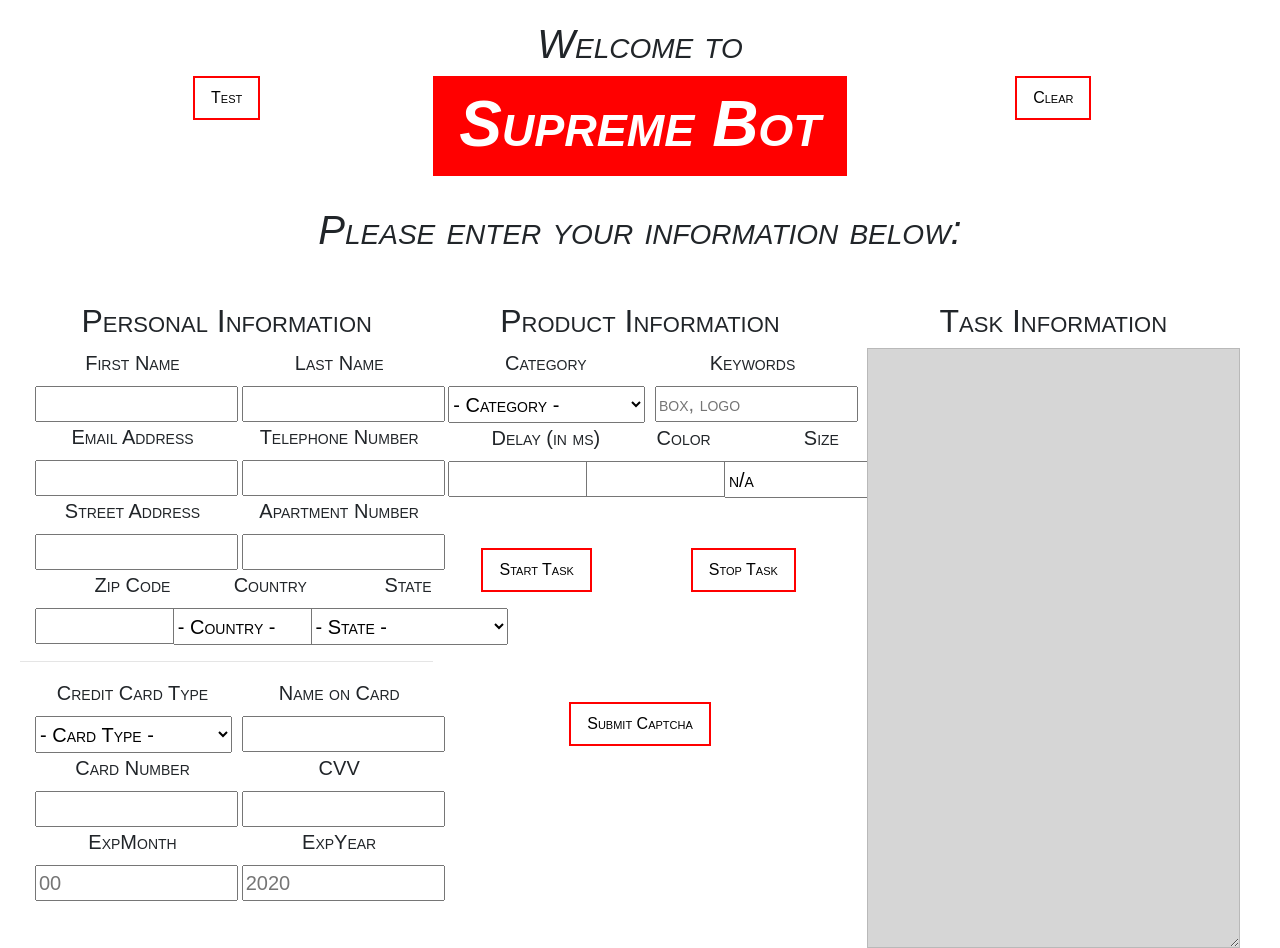
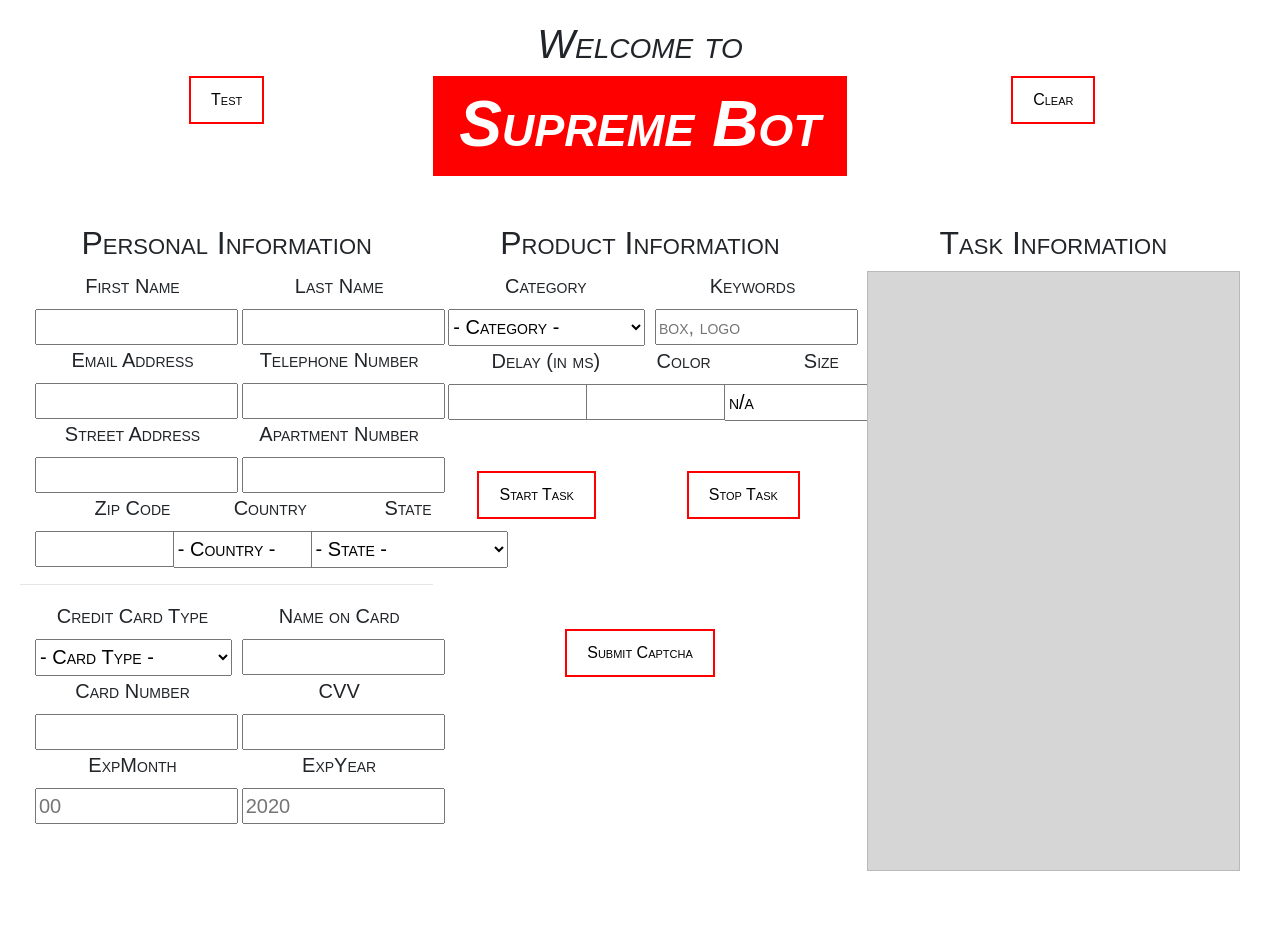
Before and after one commit to frankied003/SupremeBot, a website: page frontEnd/index.html in a window 1280 px wide. After the commit the page ends 891 px from the top, so only its background shows below. Drawn offline with nearby package versions, Linux system fonts and the light colour scheme.

Commit message:
Small frontend changes

```diff
--- a/frontEnd/index.css
+++ b/frontEnd/index.css
@@ -59,13 +59,11 @@
 }
 
 button {
-    background-color: red;
-    color: white;
-    padding: 8px 16px;
+    padding: 10px 20px;
     text-align: center;
     text-decoration: none;
     display: inline-block;
-    font-size: 16px;
+    font-size: 16\px;
     margin: 4px 2px;
     transition-duration: 0.4s;
     cursor: pointer;
@@ -79,6 +77,7 @@
     height: 600px;
     margin: 0px 20px;
     background-color: #d6d6d6;
+    resize: none;
 }
 
 button:hover{
--- a/frontEnd/index.html
+++ b/frontEnd/index.html
@@ -17,20 +17,17 @@
             </div>
             <div class="row d-flex justify-content-center">
                 <div class="col-md-4 text-center">
-                    <button onclick="test()"> Test</button>
+                    <button onclick="test()"> Test </button>
                 </div>
                 <div class="box col-md-4 text-center">
                     <h3> Supreme Bot </h3>
                 </div>
                 <div class="col-md-4 text-center">
-                    <button onclick="clear()"> Clear</button>
+                    <button onclick="clear()"> Clear </button>
                 </div>
             </div>
-            <div class="instructions row justify-content-center">
-                <h1> Please enter your information below: </h1>
-            </div>
         </div>
-        <div class="row">
+        <div class="row" style="margin-top: 4%;">
             <div class="col-md-4">
                 <div class="row d-flex justify-content-center text-center">
                     <h2>Personal Information</h2>
```
